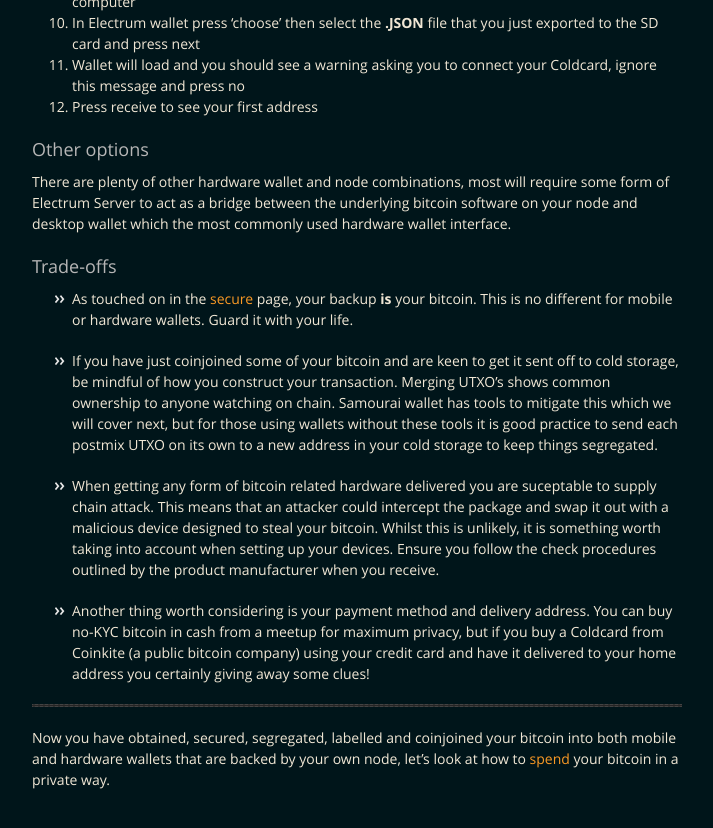
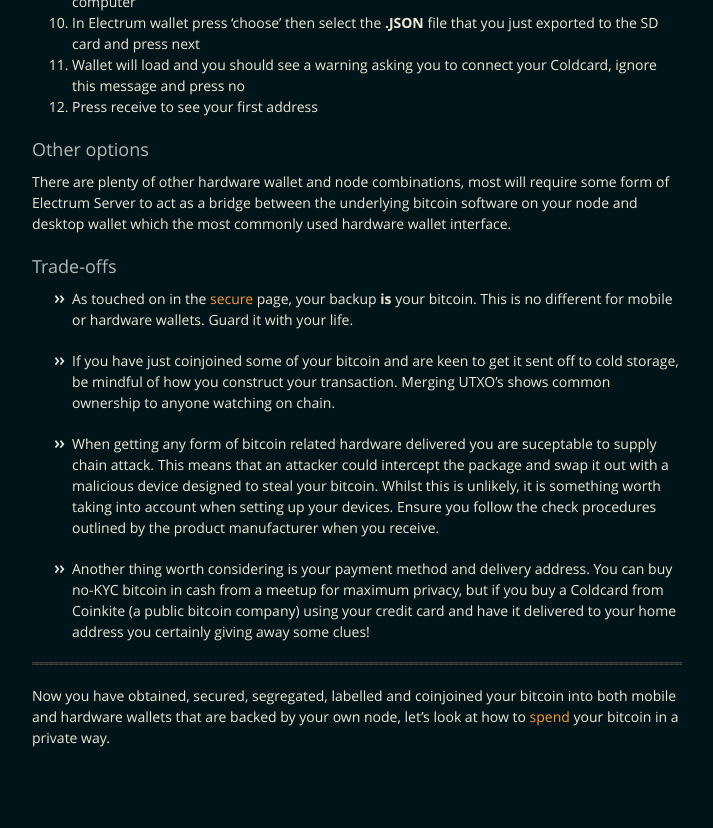
Before and after one commit to BitcoinQnA/BitcoinPrivacyGuide, a Jekyll site: the page built from safeguard.md, in a window 1280 px wide and 900 px high, scrolled down 1870 px. Shown: the top 828 px of the window, without its empty margins (283-996 px from the left). Built offline with Jekyll 4.4.1, drawn with Linux system fonts in a browser that asks for light colours.

Commit message:
Update safeguard.md

```diff
--- a/safeguard.md
+++ b/safeguard.md
@@ -89,7 +89,7 @@ There are plenty of other hardware wallet and node combinations, most will requi
 
 * As touched on in the [secure](https://bitcoinprivacy.guide/secure.html) page, your backup **is** your bitcoin. This is no different for mobile or hardware wallets. Guard it with your life.
 
-* If you have just coinjoined some of your bitcoin and are keen to get it sent off to cold storage, be mindful of how you construct your transaction. Merging UTXO's shows common ownership to anyone watching on chain. Samourai wallet has tools to mitigate this which we will cover next, but for those using wallets without these tools it is good practice to send each postmix UTXO on its own to a new address in your cold storage to keep things segregated.
+* If you have just coinjoined some of your bitcoin and are keen to get it sent off to cold storage, be mindful of how you construct your transaction. Merging UTXO's shows common ownership to anyone watching on chain.
 
 * When getting any form of bitcoin related hardware delivered you are suceptable to supply chain attack. This means that an attacker could intercept the package and swap it out with a malicious device designed to steal your bitcoin. Whilst this is unlikely, it is something worth taking into account when setting up your devices. Ensure you follow the check procedures outlined by the product manufacturer when you receive.
 
```
